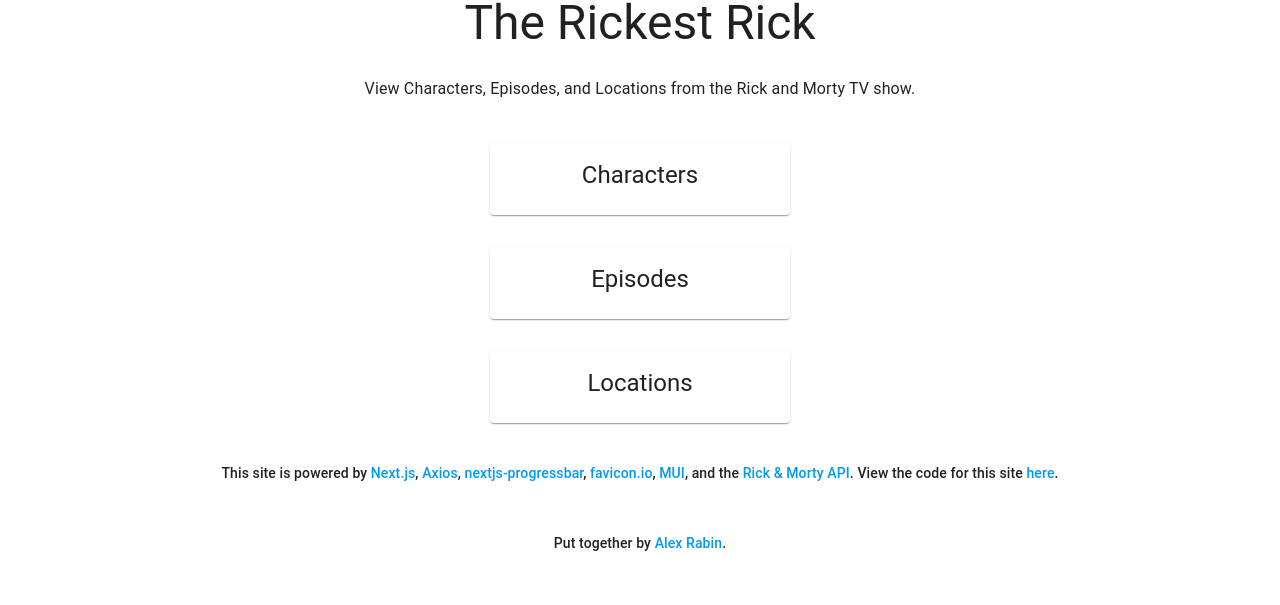
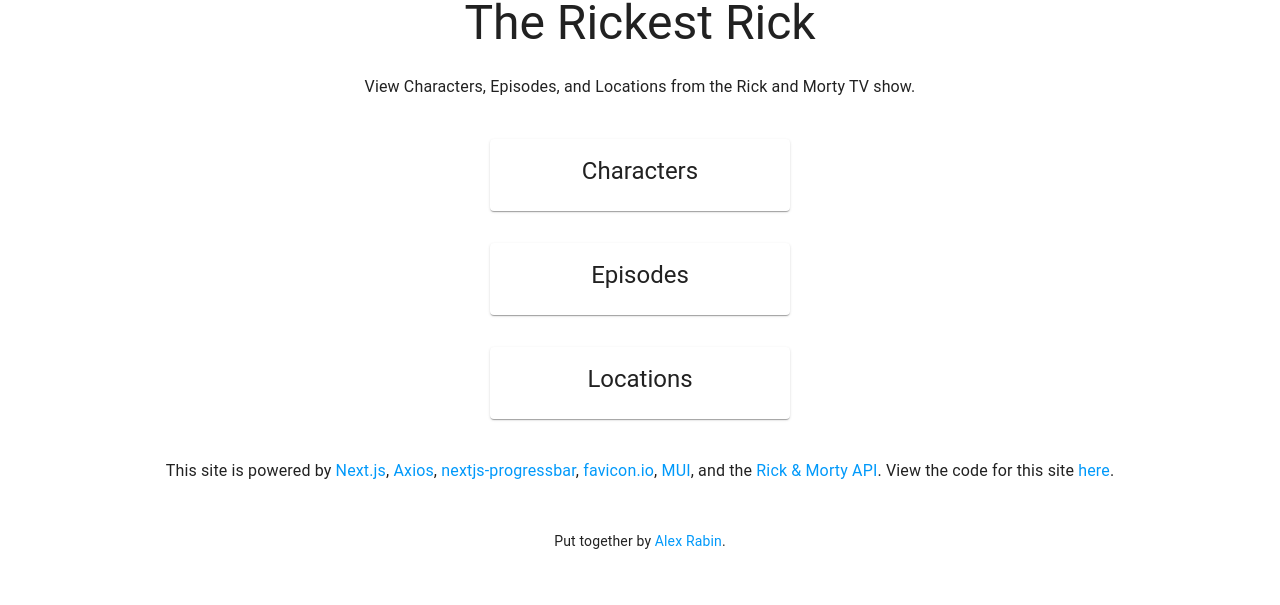
Before and after one commit to alexrabin/RickestRick, a Next.js app: page / in a window 1280 px wide. Shown: the part 138-743 px from the top of the page. Built offline with nearby package versions, Linux system fonts and the light colour scheme.

Commit message:
Updated home page text styles

```diff
--- a/pages/index.tsx
+++ b/pages/index.tsx
@@ -15,11 +15,11 @@ const cardStyles = {
 export default function Home() {
   return (
     <MainLayout>
-      <Typography variant="h3" component="div">
+      <Typography variant="h3" component="div" sx={{ textAlign: "center" }}>
         The Rickest Rick
       </Typography>
       <Typography
-        variant="subtitle1"
+        variant="body1"
         component="p"
         sx={{ margin: 3, textAlign: "center" }}
       >
@@ -61,7 +61,7 @@ export default function Home() {
         </CardActionArea>
       </Card>
       <Typography
-        variant="subtitle2"
+        variant="body1"
         component="p"
         sx={{ margin: 3, textAlign: "center" }}
       >
@@ -86,7 +86,7 @@ export default function Home() {
         .
       </Typography>
       <Typography
-        variant="subtitle2"
+        variant="body2"
         component="p"
         sx={{ margin: 3, textAlign: "center" }}
       >
```
